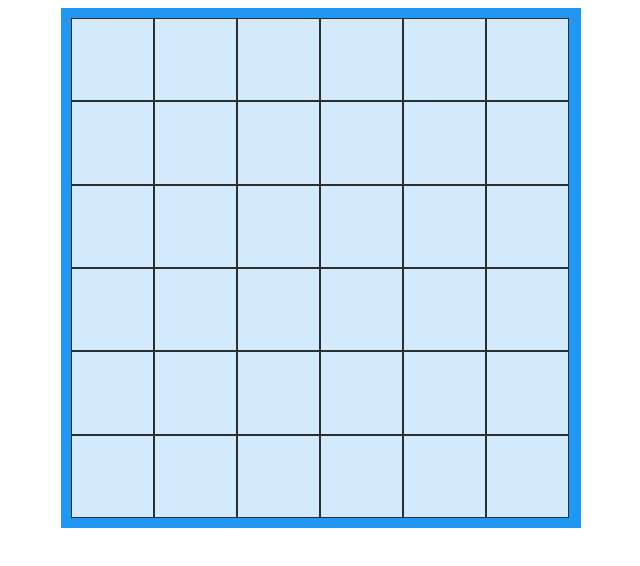
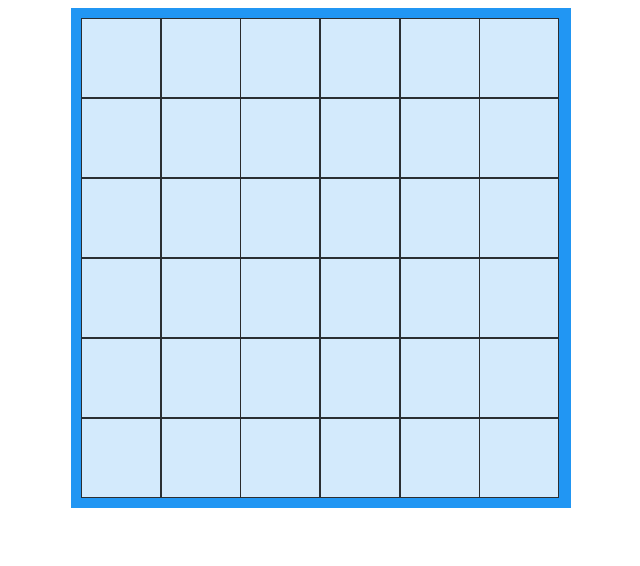
Before and after one commit to brian-marinai/js-jq-ajax-grigliaquad, a plain HTML site: page index.html in a window 1280 px wide. Shown: the whole page, without its empty margins (319-959 px from the left). Drawn offline with nearby package versions, Linux system fonts and the light colour scheme.

Commit message:
esercizio termianto

```diff
--- a/css/style.css
+++ b/css/style.css
@@ -1,15 +1,22 @@
+*{
+    box-sizing: border-box;
+}
+
+
 .grid-container {
   margin-left: auto;
   margin-right: auto;
   width: 500px;
   height: 500px;
   display: grid;
-  grid-template-columns: auto auto auto;
   background-color: #2196F3;
   padding: 10px;
   grid-template-columns: 16.6% 16.6% 16.6% 16.6% 16.6% 16.6%;
 }
 .grid-item {
+  line-height: 60px;
+  height: 80px;
+  width: 80px;
   background-color: rgba(255, 255, 255, 0.8);
   border: 1px solid rgba(0, 0, 0, 0.8);
   padding: 5px;
--- a/js/script.js
+++ b/js/script.js
@@ -6,6 +6,9 @@ function getRandNumbListener() {
 }
 
 function getRundNumber() {
+
+  var griditem = $(this);
+
   console.log("click");
   $.ajax({
 
@@ -13,7 +16,7 @@ function getRundNumber() {
     method : "get",
     success : function(data, state) {
 
-      var griditem = $("#grid-item");
+
       var success = data["success"];
       var value = data["response"];
 
@@ -43,20 +46,6 @@ function getRundNumber() {
   });
 
 }
-
-
-
-
-
-
-
-
-
-
-
-
-
-
 function init() {
   getRandNumbListener();
 
```
